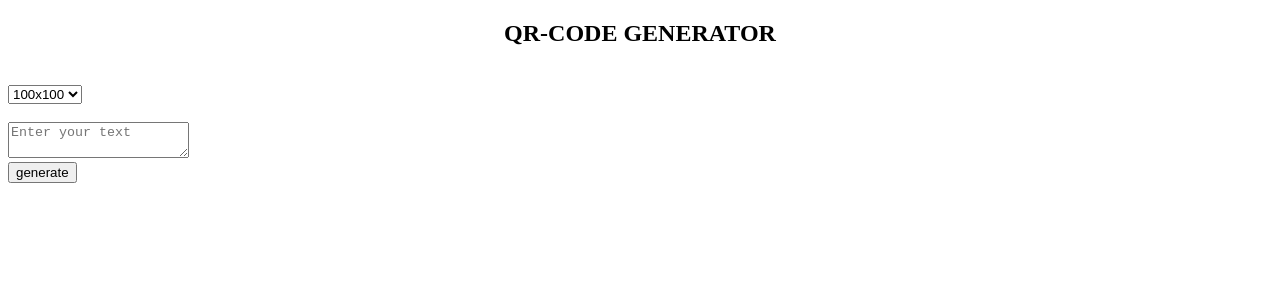
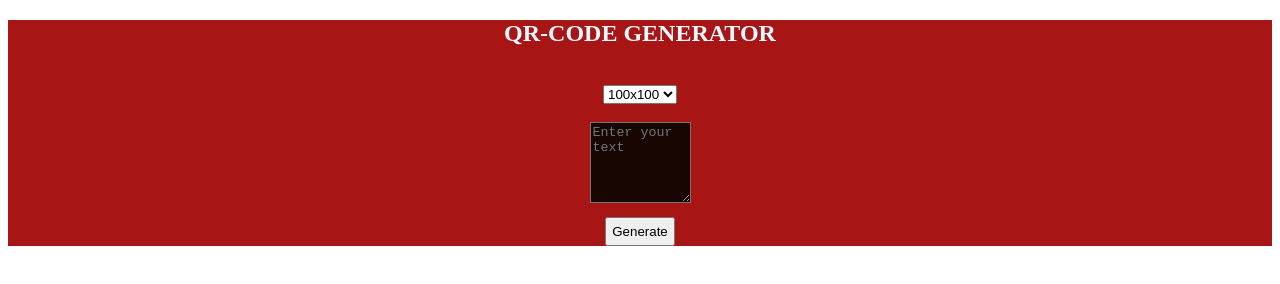
Before and after one commit to anandu-170758/QR-Code-Generator, a plain HTML site: page index.html in a window 1280 px wide. Drawn offline with Linux system fonts and the light colour scheme.

Commit message:
QR changed

```diff
--- a/index.html
+++ b/index.html
@@ -5,13 +5,14 @@
     <meta http-equiv="X-UA-Compatible" content="IE=edge">
     <meta name="viewport" content="width=device-width, initial-scale=1.0">
     <title>QR-Code Generator</title>
+    <link rel="stylesheet" href="QR.css">
 </head>
 <body>
 
     <script type="text/JavaScript">
      function qr_generate()
      {
-        let gapi="https://chart.googleapis.com/chart?cht=qr&chs="
+        let gapi="https://chart.googleapis.com/chart?chf=bg,s,654321000&cht=qr&chs="
         let image= document.getElementById("empty");
         let not=document.getElementById("text").value;
         let size=document.getElementById("size").value;
@@ -57,9 +58,9 @@
             <option value="300">300x300</option>
        </select>
        <br><br>
-       <textarea placeholder="Enter your text" id="text"></textarea>
+       <textarea rows="5" cols="10" placeholder="Enter your text" id="text"></textarea>
        <br>
-       <input type="submit" value="generate" onclick="qr_generate()">
+       <input class="generate_button"type="submit" value="Generate" onclick="qr_generate()">
     </div>
 
 
```
